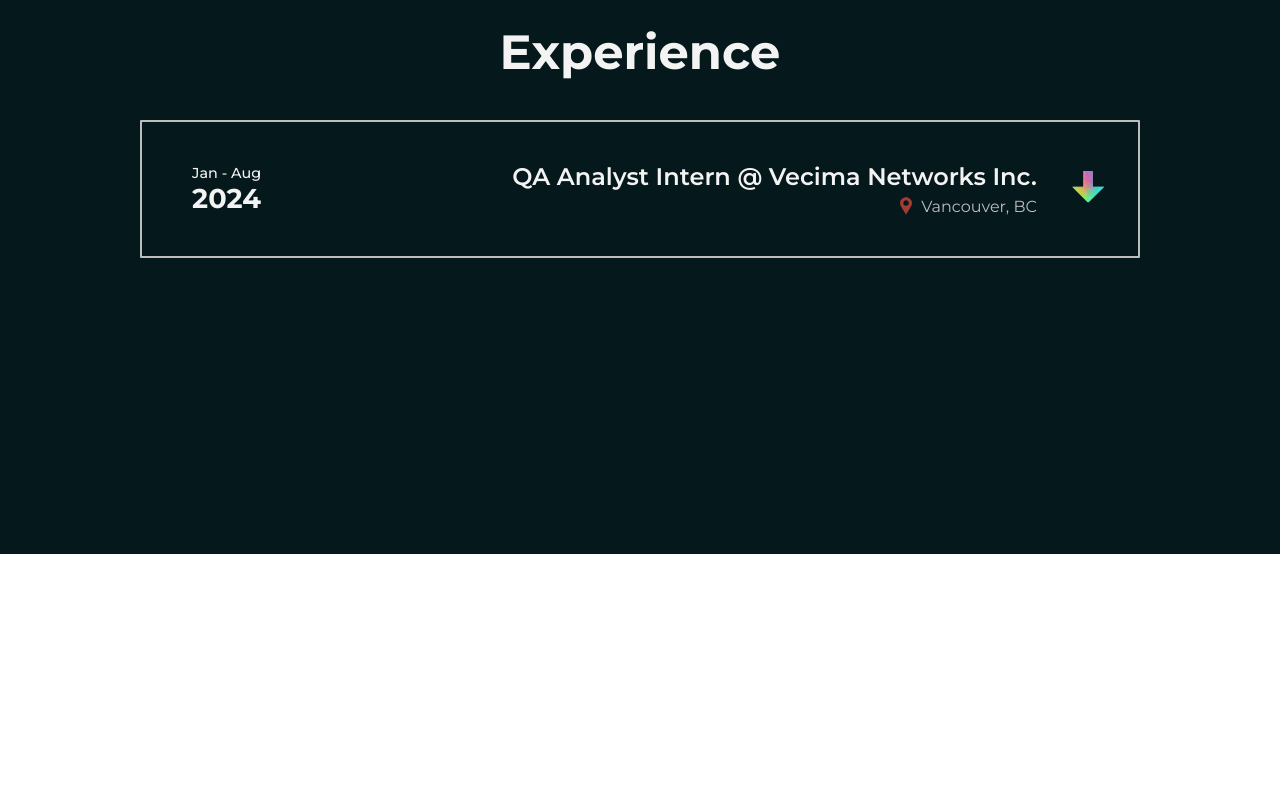
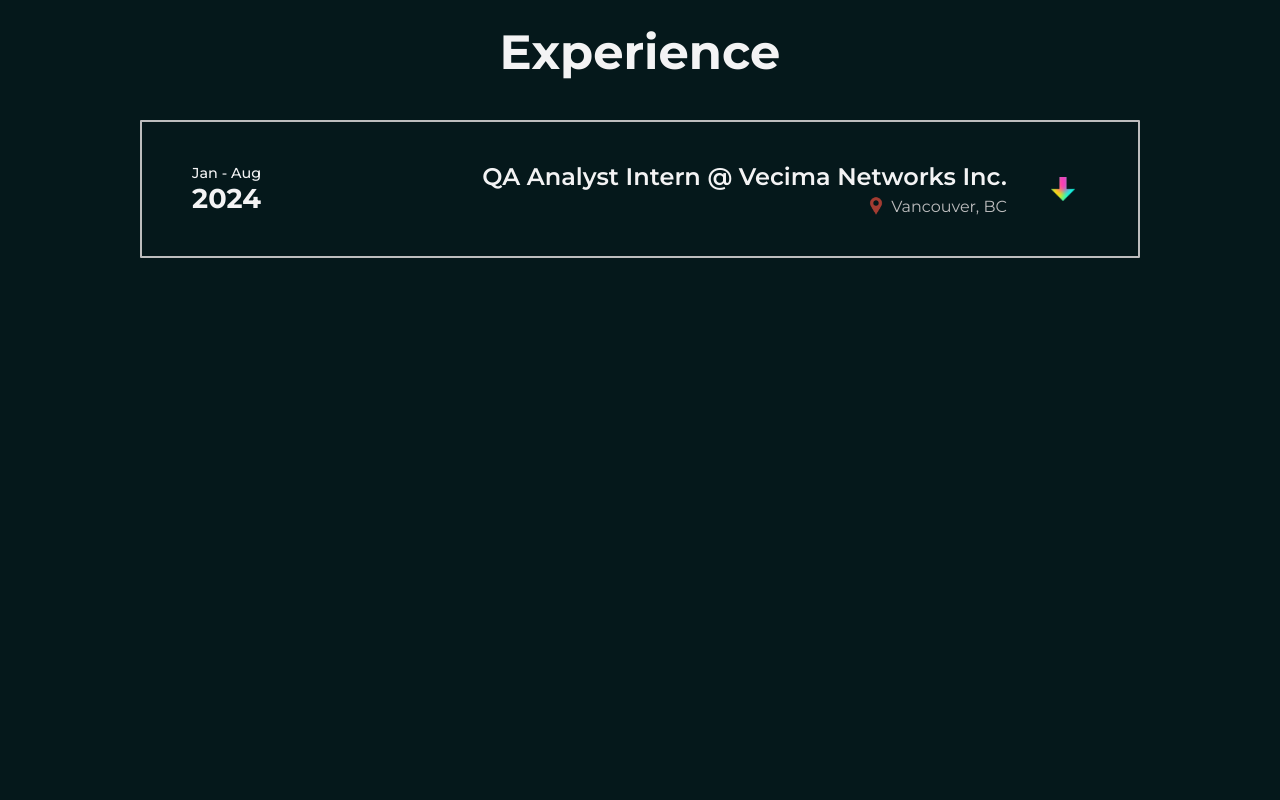
Before and after one commit to michlam/portfolio-website, a React (Vite) app: page / in a window 1280 px wide. Shown: the part 2100-2900 px from the top of the page. Before the commit the page ends 2654 px from the top, so only its background shows below. Built offline with nearby package versions, Linux system fonts and the light colour scheme.

Commit message:
marker transitions

```diff
--- a/src/App.jsx
+++ b/src/App.jsx
@@ -12,6 +12,7 @@
       <Home/>
       <About/>
       <Experience/>
+      <Experience/>
     </>
   )
 }
--- a/src/components/Experience.css
+++ b/src/components/Experience.css
@@ -34,14 +34,33 @@
     border-radius: 1px;
     padding: 40px 50px;
     display: flex;
+    align-items: center;
     justify-content: space-between;
+    cursor: pointer;
 
     &::after {
-        content: url("../assets/Arrow_Icon.svg");
-        transform: scale(0.08) rotate(90deg);
-        transform-origin: 130% 28%;
-        width: 50px;
-        height: 50px;
+        content: url("../assets/Arrow_Icon.png");
+        margin-left: 30px;
+        padding: 8px;
+        width: 30px;
+        height: 30px;
+
+        transform: scale(0.8) rotate(90deg);
+        transform-origin: center;
+        transition: transform 0.3s ease, border-color 0.2s ease-in-out;
+
+        border: 2px solid transparent;
+        border-radius: 50%;
+    }
+
+    &:hover {
+        &::after {
+            border-color: #bdbdbe7a;
+        }
+    }
+
+    [open] &::after {
+        transform: scale(0.8) rotate(270deg);
     }
 }
 
@@ -51,7 +70,7 @@
     flex-direction: column;
     justify-content: center;
     align-items: center;
-    margin-right: 250px;
+    margin-right: 220px;
 
     & > h4 {
         margin: 0;
```
Also changed, not shown: src/assets/Arrow_Icon.png (added), src/assets/Arrow_Icon.svg (deleted).
